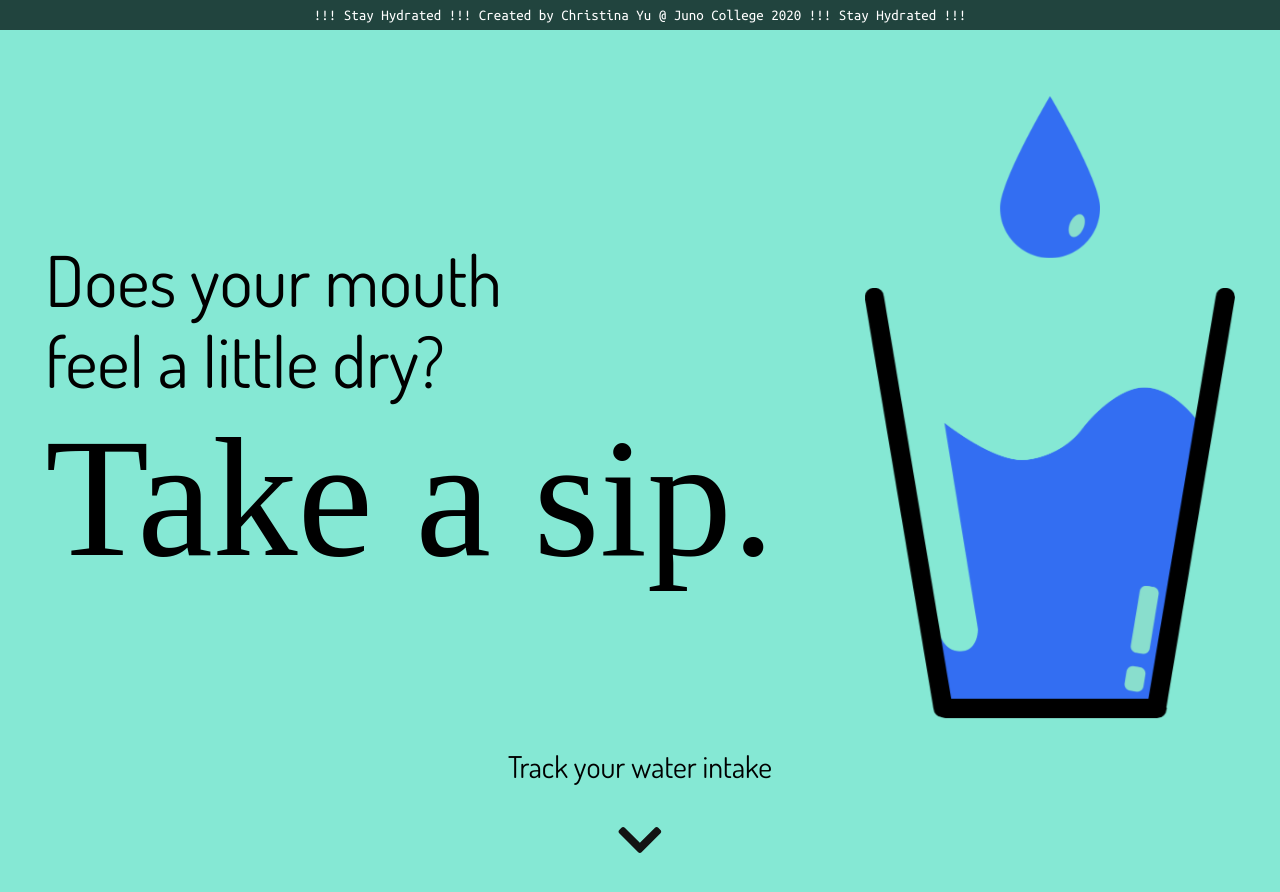
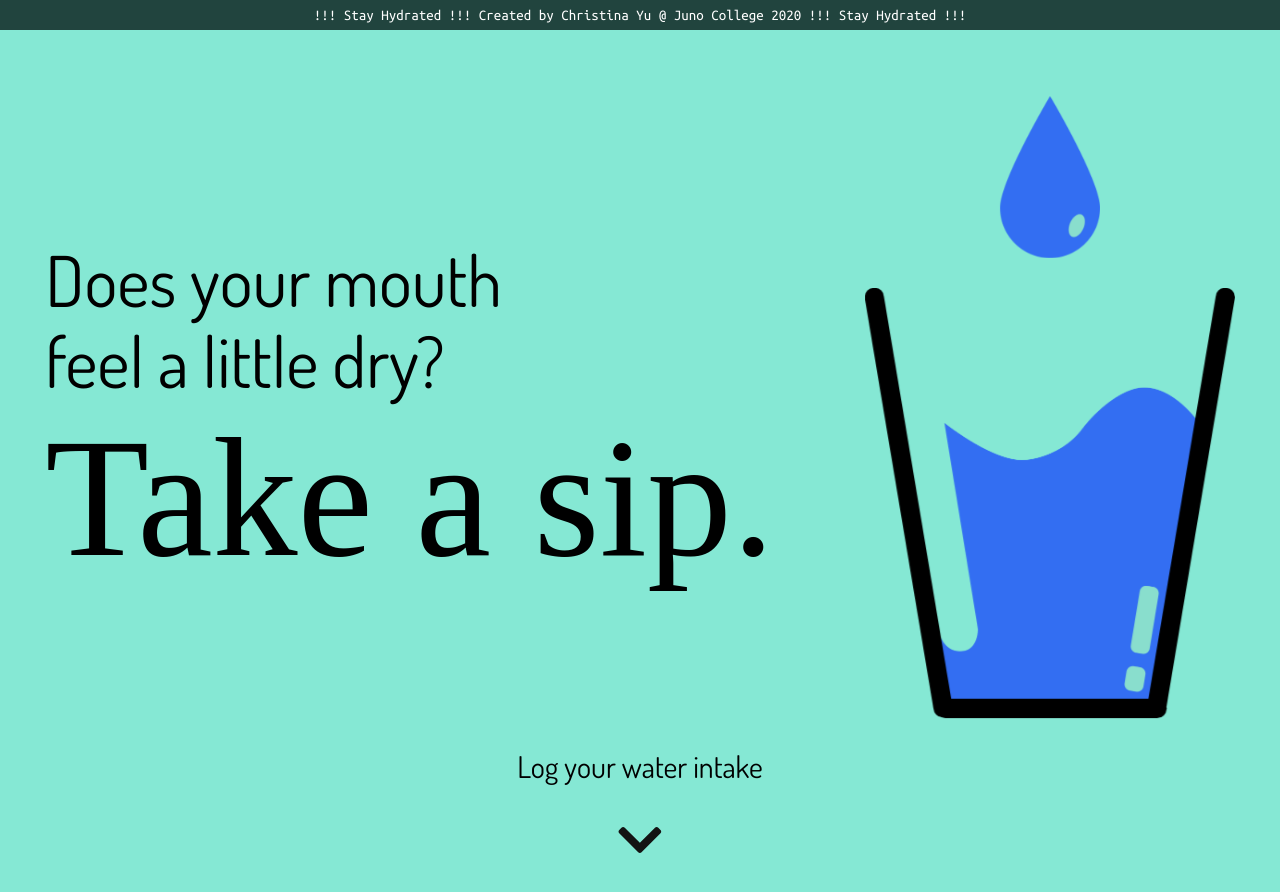
Before and after one commit to Yuisdrawing/yeonjin-yu-project-five, a React (Create React App) app: page / in a window 1280 px wide. Shown: the top 892 px of the page. Built offline with nearby package versions, Linux system fonts and the light colour scheme; no server answers; the database is empty; a web font is replaced by a local one.

Commit message:
changed html

```diff
--- a/src/LandingPage.js
+++ b/src/LandingPage.js
@@ -21,7 +21,7 @@ class LandingPage extends Component {
                     </aside>
                 </main>
                 <div className="Redirect">
-                    <p className="animate__animated animate__fadeIn animate__delay-2s">Track your water intake</p>
+                    <p className="animate__animated animate__fadeIn animate__delay-2s">Log your water intake</p>
                     <a href="#loggingPage"><FontAwesomeIcon icon={faChevronDown} className="animate__animated animate__fadeIn animate__delay-3s" /></a>
                 </div>
 
```
Also changed, not shown: 1 other file (tests, documents, lock files or other folders).
